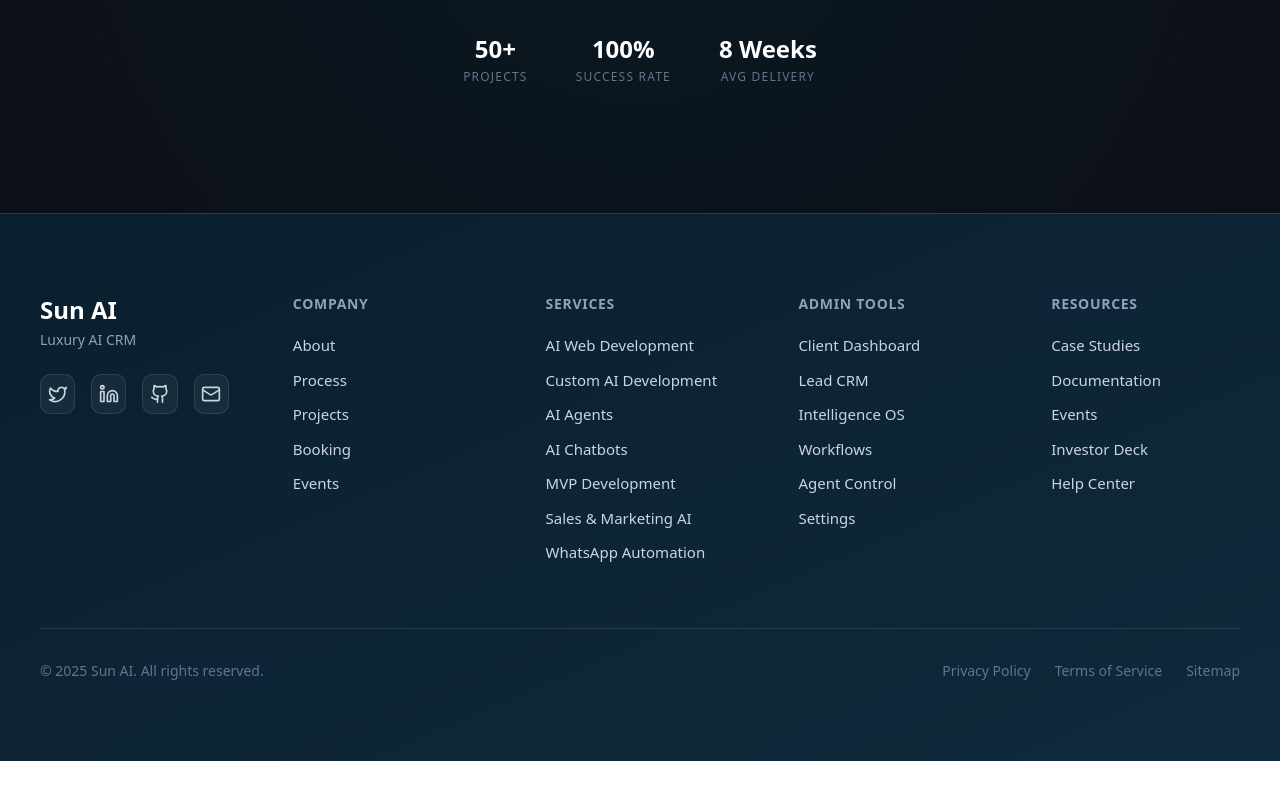
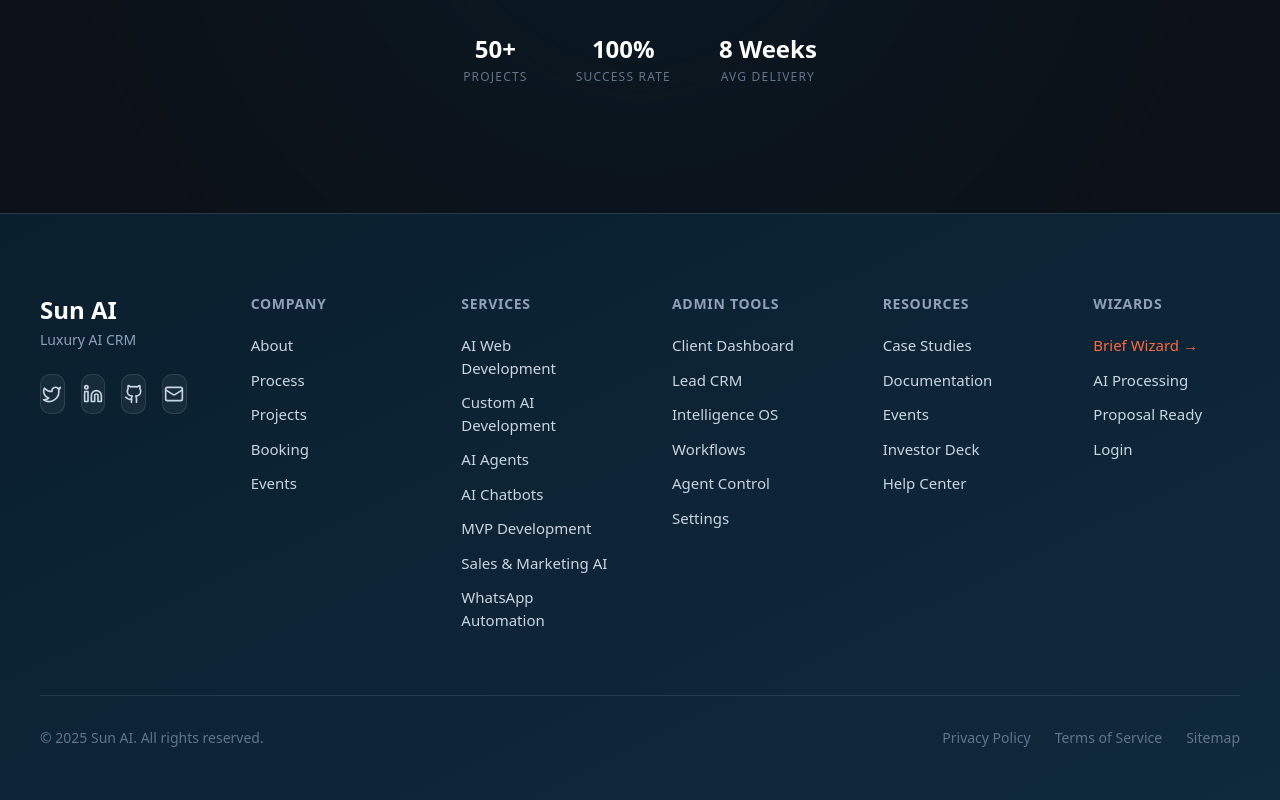
Before and after one commit to amo-tech-ai/Designsunaihomepage, a React (Vite) app: page / in a window 1280 px wide. Shown: the part 9572-10372 px from the top of the page. Before the commit the page ends 10333 px from the top, so only its background shows below. Built offline with nearby package versions, Linux system fonts and the light colour scheme; no server answers.

Commit message:
Update files from Figma Make

```diff
--- a/src/components/Footer.tsx
+++ b/src/components/Footer.tsx
@@ -13,7 +13,7 @@ export function Footer() {
     <footer className="bg-gradient-to-br from-[#0A1F2E] to-[#0F2A3D] border-t border-white/10">
       <div className="max-w-[1400px] mx-auto px-10 py-20">
         {/* Main Footer Grid */}
-        <div className="grid grid-cols-1 md:grid-cols-2 lg:grid-cols-5 gap-12 lg:gap-16">
+        <div className="grid grid-cols-1 md:grid-cols-2 lg:grid-cols-6 gap-12 lg:gap-16">
 
           {/* Column 1: Brand & Social */}
           <div className="lg:col-span-1">
@@ -286,6 +286,35 @@ export function Footer() {
             </ul>
           </div>
 
+          {/* Column 6: Wizards */}
+          <div>
+            <h4 className="text-sm font-semibold text-slate-400 uppercase tracking-wider mb-5">
+              Wizards
+            </h4>
+            <ul className="space-y-3">
+              <li>
+                <Link to="/wizard" className="text-orange-500 font-medium hover:text-orange-400 hover:pl-1 transition-all text-[15px] block">
+                  Brief Wizard →
+                </Link>
+              </li>
+              <li>
+                <Link to="/processing" className="text-slate-300 hover:text-orange-500 hover:pl-1 transition-all text-[15px] block">
+                  AI Processing
+                </Link>
+              </li>
+              <li>
+                <Link to="/proposal" className="text-slate-300 hover:text-orange-500 hover:pl-1 transition-all text-[15px] block">
+                  Proposal Ready
+                </Link>
+              </li>
+              <li>
+                <Link to="/login" className="text-slate-300 hover:text-orange-500 hover:pl-1 transition-all text-[15px] block">
+                  Login
+                </Link>
+              </li>
+            </ul>
+          </div>
+
         </div>
 
         {/* Bottom Bar */}
```
